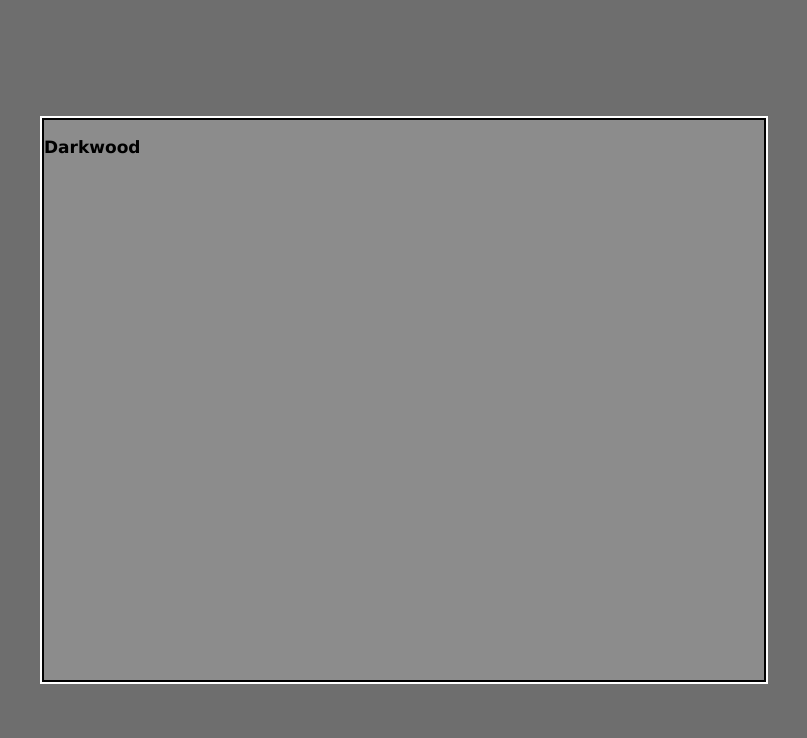
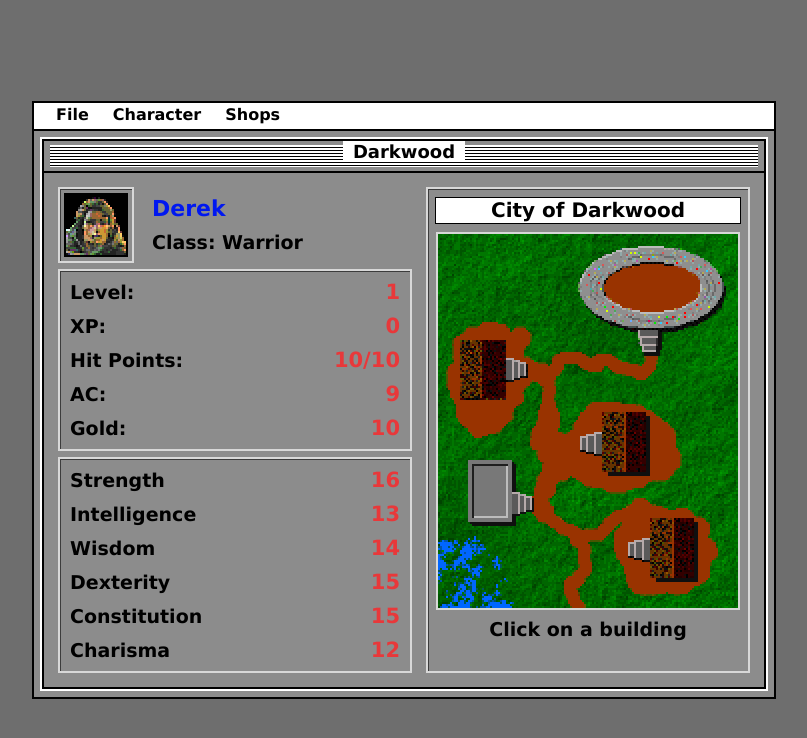
Before and after one commit to TeemuKoivisto/darkwood, a Svelte app in the folder app/: page / in a window 1280 px wide. Shown: the top 738 px of the page, without its empty margins (236-1043 px from the left). Built offline with nearby package versions, Linux system fonts and the light colour scheme.

Commit message:
remake: Task 1 — Main screen
Co-Authored-By: Claude Opus 5.5 <noreply@anthropic.com>

```diff
--- a/app/src/App.svelte
+++ b/app/src/App.svelte
@@ -1,6 +1,6 @@
 <script lang="ts">
   /**
-   * The game panel: menu bar, the main screen, and the screen `state.screen` names on top of it.
+   * The game panel: menu bar, the main screen, and the screen `data.screen` names on top of it.
    * See ../../notes/REMAKE_PLAN.md for the screens.
    */
   import type { Component } from 'svelte'
@@ -9,31 +9,43 @@
   import type { Screen } from './game/types'
   import Alert from './ui/Alert.svelte'
   import { provideGame, type UiCtx } from './ui/game'
+  import MainScreen from './ui/MainScreen.svelte'
+  import MenuBar from './ui/MenuBar.svelte'
 
   let { ctx }: { ctx: UiCtx } = $props()
 
   // svelte-ignore state_referenced_locally
-  const { state, run } = provideGame(ctx)
+  const { data, run } = provideGame(ctx)
   // A fresh load with no save (or an unreadable one) starts the fixed character
-  if (!state.character) run(newGame, {})
+  if (!data.character) run(newGame, {})
 
   const SCREENS: Partial<Record<Screen, Component>> = {}
-  const Current = $derived(SCREENS[state.screen])
+  const Current = $derived(SCREENS[data.screen])
 </script>
 
-<div class="panel">
-  <main class="game">
-    {#if state.screen === 'main' || !Current}
-      <p>Darkwood</p>
-    {:else}
-      <Current />
+<div class="page">
+  <div class="game">
+    <MenuBar />
+    <div class="window">
+      <div class="titlebar"><span>Darkwood</span></div>
+      <main>
+        {#if data.character}
+          <MainScreen />
+        {/if}
+      </main>
+    </div>
+    {#if Current && data.character}
+      <!-- The shops and the arena are modal windows over the town, as in the original -->
+      <div class="overlay">
+        <div class="screen"><Current /></div>
+      </div>
     {/if}
-  </main>
+  </div>
   <Alert />
 </div>
 
 <style>
-  .panel {
+  .page {
     display: grid;
     place-items: center;
     min-height: 100vh;
@@ -41,10 +53,45 @@
 
   .game {
     position: relative;
-    width: 720px;
-    height: 560px;
+    width: 740px;
+    border: 2px solid #000;
     background: var(--panel);
+  }
+
+  .window {
+    margin: 8px;
     border: 2px solid #000;
     box-shadow: 0 0 0 2px #fff;
   }
+
+  .titlebar {
+    height: 22px;
+    border-bottom: 2px solid #000;
+    background: repeating-linear-gradient(#fff 0 2px, #000 2px 3px) content-box #fff;
+    padding: 4px 6px;
+    font-size: 18px;
+    line-height: 14px;
+    text-align: center;
+  }
+
+  .titlebar span {
+    padding: 0 10px;
+    background: #fff;
+  }
+
+  .overlay {
+    position: absolute;
+    inset: 0;
+    display: grid;
+    place-items: center;
+  }
+
+  .screen {
+    border: 2px solid #000;
+    outline: 2px solid #fff;
+    box-shadow:
+      0 0 0 4px #000,
+      6px 6px 0 4px rgb(0 0 0 / 40%);
+    background: var(--panel);
+  }
 </style>
--- a/app/src/app.css
+++ b/app/src/app.css
@@ -8,9 +8,8 @@
   --bevel-light: #d8d8d8;
   --bevel-dark: #3c3c3c;
   font:
-    bold 17px/1.25 Geneva,
-    Verdana,
-    "Helvetica Neue",
+    700 16px/1.25 Verdana,
+    Geneva,
     Arial,
     sans-serif;
   background: #6e6e6e;
@@ -65,7 +64,7 @@ button:disabled {
 }
 
 /* The white strip across the top of a dialog with its name */
-.title {
+.dlog-title {
   margin: 0 0 12px;
   padding: 2px 6px;
   border: 1px solid #000;
--- a/app/src/ui/Alert.svelte
+++ b/app/src/ui/Alert.svelte
@@ -4,13 +4,13 @@
   import { useGame } from './game'
   import Modal from './Modal.svelte'
 
-  const { state, run } = useGame()
+  const { data, run } = useGame()
 </script>
 
-<Modal open={state.alert !== null} label="Alert">
+<Modal open={data.alert !== null} label="Alert">
   <div class="alert">
     <span class="icon" aria-hidden="true">!</span>
-    <p>{state.alert}</p>
+    <p>{data.alert}</p>
   </div>
   <div class="buttons">
     <button class="default" onclick={() => run(dismissAlert)}>OK</button>
--- /dev/null
+++ b/app/src/ui/MainScreen.svelte
@@ -0,0 +1,195 @@
+<script lang="ts">
+  /** The main window (`reference/01-main.png`): the character on the left, the town on the right. */
+  import { openScreen } from '../game/systems/newGame'
+  import type { Screen } from '../game/types'
+  import { useGame } from './game'
+
+  const { data, run } = useGame()
+  const c = $derived(data.character!)
+
+  const strength = $derived(c.strengthPct > 0 ? `${c.strength}/${c.strengthPct}` : `${c.strength}`)
+
+  /** Hit areas over the 150x187 map, in percent; listed bottom to top as in TODO_REMAKE.md */
+  const BUILDINGS: { label: string; screen: Screen; x: number; y: number; w: number; h: number }[] =
+    [
+      { label: 'Magic Item Shop', screen: 'magic-shop', x: 57, y: 71, w: 33, h: 25 },
+      { label: 'Inn', screen: 'inn', x: 8, y: 59, w: 25, h: 21 },
+      { label: 'Armorer', screen: 'armorer', x: 43, y: 43, w: 31, h: 22 },
+      { label: 'Weapon Shop', screen: 'weapon-shop', x: 3, y: 24, w: 28, h: 23 },
+      { label: 'Arena', screen: 'opponent', x: 45, y: 1, w: 54, h: 24 },
+    ]
+</script>
+
+<div class="main">
+  <section class="character" aria-label="Character">
+    <div class="who">
+      <img class="portrait" src="assets/img/portrait-player.png" alt="" />
+      <div>
+        <div class="name">{c.name}</div>
+        <div>Class: Warrior</div>
+      </div>
+    </div>
+    <dl class="box">
+      <div class="row">
+        <dt>Level:</dt>
+        <dd>{c.level}</dd>
+      </div>
+      <div class="row">
+        <dt>XP:</dt>
+        <dd>{c.xp}</dd>
+      </div>
+      <div class="row">
+        <dt>Hit Points:</dt>
+        <dd>{c.hp}/{c.hpMax}</dd>
+      </div>
+      <div class="row">
+        <dt>AC:</dt>
+        <dd>{data.armorClass}</dd>
+      </div>
+      <div class="row">
+        <dt>Gold:</dt>
+        <dd>{c.gold}</dd>
+      </div>
+    </dl>
+    <dl class="box">
+      <div class="row">
+        <dt>Strength</dt>
+        <dd>{strength}</dd>
+      </div>
+      <div class="row">
+        <dt>Intelligence</dt>
+        <dd>{c.intelligence}</dd>
+      </div>
+      <div class="row">
+        <dt>Wisdom</dt>
+        <dd>{c.wisdom}</dd>
+      </div>
+      <div class="row">
+        <dt>Dexterity</dt>
+        <dd>{c.dexterity}</dd>
+      </div>
+      <div class="row">
+        <dt>Constitution</dt>
+        <dd>{c.constitution}</dd>
+      </div>
+      <div class="row">
+        <dt>Charisma</dt>
+        <dd>{c.charisma}</dd>
+      </div>
+    </dl>
+  </section>
+
+  <section class="town box" aria-label="City of Darkwood">
+    <h1>City of Darkwood</h1>
+    <div class="map">
+      <img src="assets/img/town-map.png" alt="Map of the city of Darkwood" />
+      {#each BUILDINGS as b (b.screen)}
+        <button
+          class="building"
+          aria-label={b.label}
+          style:left="{b.x}%"
+          style:top="{b.y}%"
+          style:width="{b.w}%"
+          style:height="{b.h}%"
+          onclick={() => run(openScreen, { screen: b.screen })}
+        ></button>
+      {/each}
+    </div>
+    <p>Click on a building</p>
+  </section>
+</div>
+
+<style>
+  .main {
+    display: flex;
+    gap: 14px;
+    padding: 14px;
+  }
+
+  .character {
+    display: flex;
+    flex: 1;
+    flex-direction: column;
+    gap: 6px;
+  }
+
+  .who {
+    display: flex;
+    gap: 18px;
+    align-items: center;
+    font-size: 19px;
+  }
+
+  .portrait {
+    width: 64px;
+    height: 64px;
+    padding: 4px;
+    border: 2px solid var(--bevel-light);
+    box-shadow: inset 1px 1px 0 var(--bevel-dark);
+  }
+
+  .name {
+    margin-bottom: 8px;
+    color: var(--value-blue);
+    font-size: 22px;
+  }
+
+  dl {
+    margin: 0;
+    font-size: 19px;
+    line-height: 34px;
+  }
+
+  dd {
+    margin: 0;
+    color: var(--value-red);
+    font-size: 21px;
+  }
+
+  .town {
+    display: flex;
+    flex-direction: column;
+    align-items: center;
+    padding: 8px;
+  }
+
+  h1 {
+    width: 100%;
+    margin: 0 0 8px;
+    border: 1px solid #000;
+    background: #fff;
+    font-size: 20px;
+    text-align: center;
+  }
+
+  .map {
+    position: relative;
+    width: 300px;
+    height: 374px;
+    border: 2px solid var(--bevel-light);
+  }
+
+  .map img {
+    display: block;
+    width: 100%;
+    height: 100%;
+  }
+
+  .building {
+    position: absolute;
+    padding: 0;
+    border: 0;
+    background: transparent;
+  }
+
+  .building:hover,
+  .building:focus-visible {
+    outline: 3px solid #ff0;
+    outline-offset: -3px;
+  }
+
+  .town p {
+    margin: 8px 0 0;
+    font-size: 19px;
+  }
+</style>
--- /dev/null
+++ b/app/src/ui/MenuBar.svelte
@@ -0,0 +1,119 @@
+<script lang="ts">
+  /** The menu bar across the top of the panel: File / Character / Shops. */
+  import { newGame, openScreen } from '../game/systems/newGame'
+  import type { Screen } from '../game/types'
+  import { useGame } from './game'
+
+  const { data, run } = useGame()
+
+  type Item = { label: string; action: () => void }
+  type Menu = { title: string; items: Item[] }
+
+  const shop = (label: string, screen: Screen): Item => ({
+    label,
+    action: () => run(openScreen, { screen }),
+  })
+
+  const MENUS: Menu[] = [
+    { title: 'File', items: [{ label: 'New Game', action: () => run(newGame, {}) }] },
+    { title: 'Character', items: [] },
+    {
+      title: 'Shops',
+      items: [
+        shop('Weapon Shop...', 'weapon-shop'),
+        shop('Armorer...', 'armorer'),
+        shop('Magic Items...', 'magic-shop'),
+        shop('Inn...', 'inn'),
+      ],
+    },
+  ]
+
+  let open = $state<string | null>(null)
+  // The menus are for the town; a shop or a fight has to be closed first, like the modal original
+  const enabled = $derived(data.screen === 'main')
+
+  function choose(item: Item) {
+    open = null
+    item.action()
+  }
+</script>
+
+<svelte:window
+  onclick={e => {
+    if (!(e.target as Element).closest('.menubar')) open = null
+  }}
+/>
+
+<nav class="menubar" aria-label="Menu bar">
+  {#each MENUS as menu (menu.title)}
+    <div class="menu">
+      <button
+        class="menu-title"
+        class:open={open === menu.title}
+        aria-haspopup="menu"
+        aria-expanded={open === menu.title}
+        disabled={!enabled}
+        onclick={() => (open = open === menu.title ? null : menu.title)}
+      >
+        {menu.title}
+      </button>
+      {#if open === menu.title && menu.items.length}
+        <div class="items" role="menu" aria-label={menu.title}>
+          {#each menu.items as item (item.label)}
+            <button role="menuitem" onclick={() => choose(item)}>{item.label}</button>
+          {/each}
+        </div>
+      {/if}
+    </div>
+  {/each}
+</nav>
+
+<style>
+  .menubar {
+    display: flex;
+    height: 26px;
+    padding: 0 10px;
+    border-bottom: 2px solid #000;
+    background: #fff;
+    font-size: 16px;
+  }
+
+  .menu {
+    position: relative;
+  }
+
+  button {
+    padding: 2px 12px;
+    border: 0;
+    background: transparent;
+    white-space: nowrap;
+  }
+
+  .menu-title.open {
+    background: #000;
+    color: #fff;
+  }
+
+  .items {
+    position: absolute;
+    z-index: 10;
+    top: 100%;
+    left: 0;
+    display: flex;
+    flex-direction: column;
+    min-width: 180px;
+    border: 2px solid #000;
+    box-shadow: 3px 3px 0 #000;
+    background: #fff;
+  }
+
+  .items button {
+    padding: 3px 16px;
+    text-align: left;
+  }
+
+  .items button:hover {
+    background: #000;
+    color: #fff;
+  }
+</style>
--- a/app/src/ui/game.ts
+++ b/app/src/ui/game.ts
@@ -10,7 +10,7 @@ import type { GameCtx, GameSys } from '../game/types'
 export type UiCtx = GameCtx & { state: GameData }
 
 export type Game = {
-  state: GameData
+  data: GameData
   ctx: UiCtx
   /** Calls a system; a refusal goes to the alert box. Returns whether it went through. */
   run: <P>(system: GameSys<P>, ...payload: P extends void ? [] : [P]) => boolean
@@ -20,7 +20,7 @@ const KEY = Symbol('game')
 
 export function makeGame(ctx: UiCtx): Game {
   return {
-    state: ctx.state,
+    data: ctx.state,
     ctx,
     run: (system, ...payload) => {
       const failed = system(ctx, payload[0] as never)
```
Also changed, not shown: notes/REMAKE_PLAN.md (+5 -4 lines), 2 other files (tests, documents, lock files or other folders).
